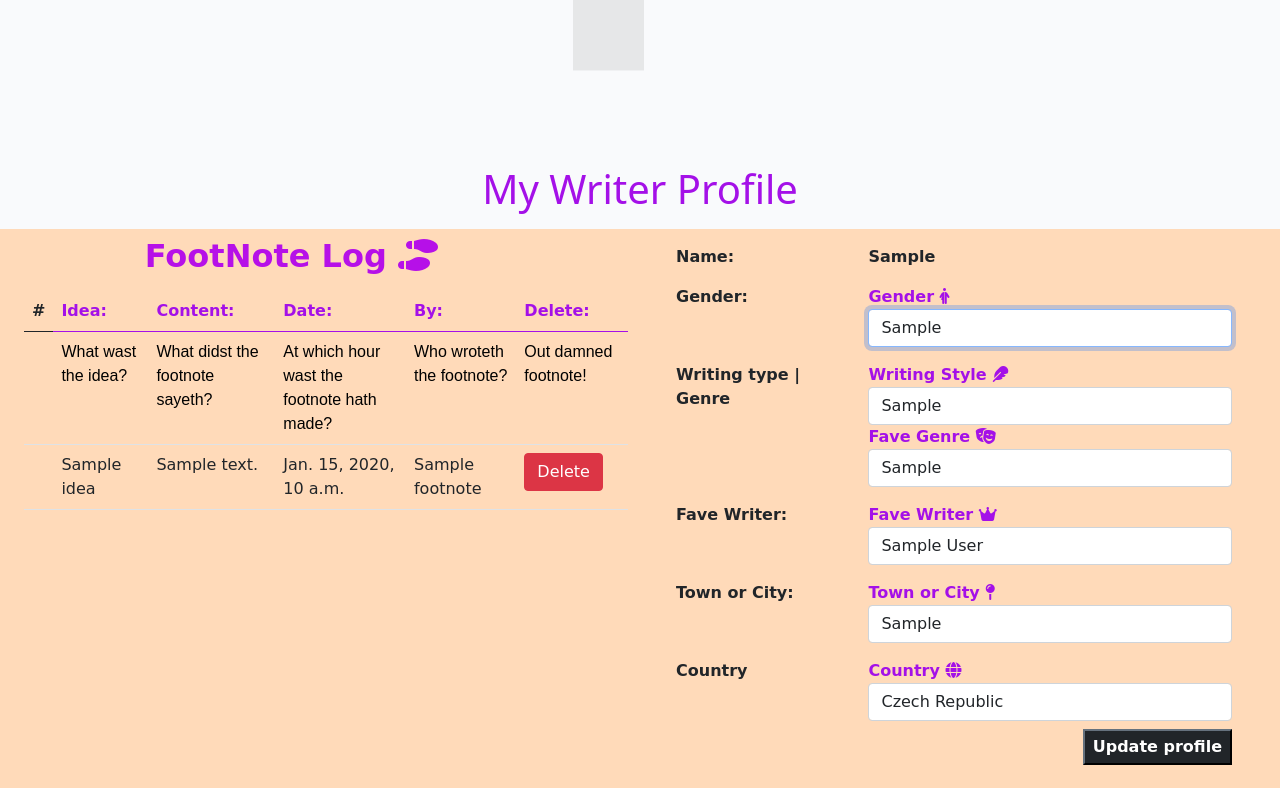
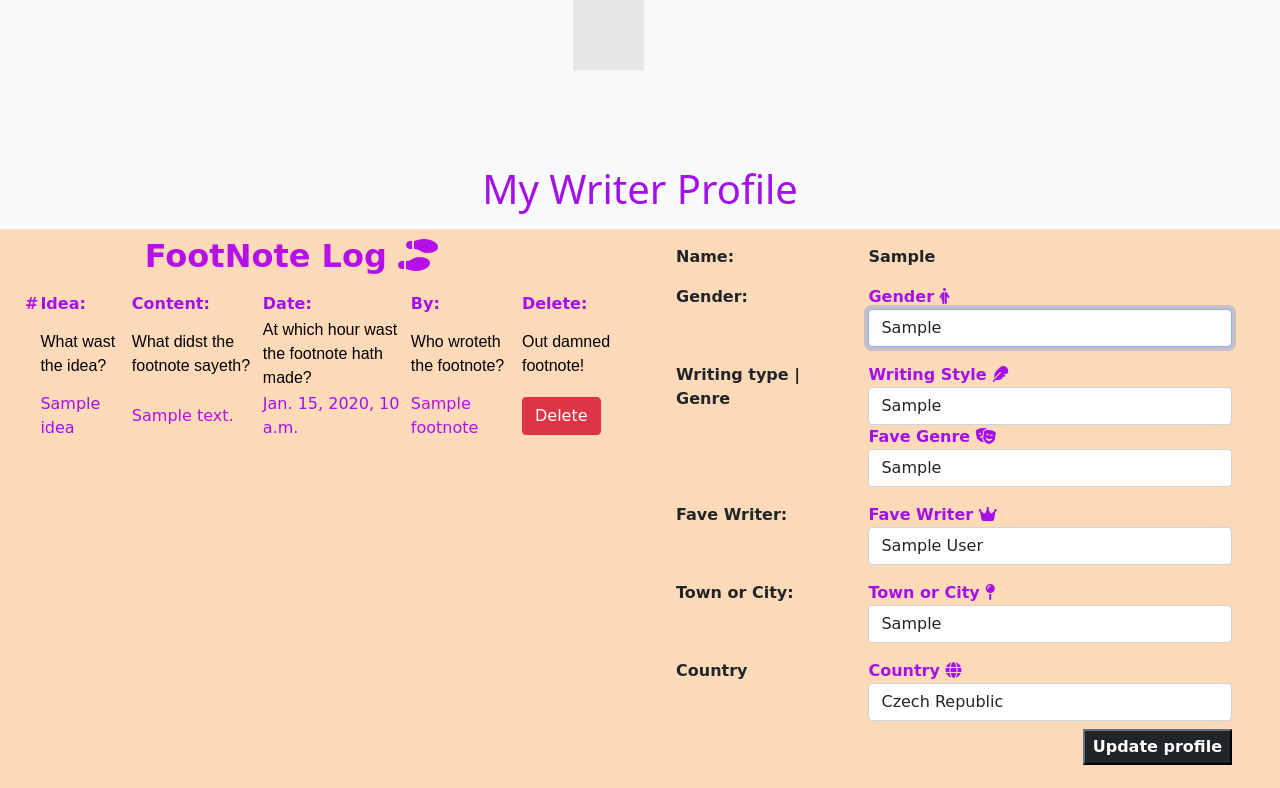
Before and after one commit to valerieniloinsigh31/footnote-app, a Django app: page /writerprofile in a window 1280 px wide. Shown: the part 211-999 px from the top of the page. Run offline with Django 3.2, Linux system fonts and the light colour scheme; a user stored in the database is signed in; tables that the repository leaves empty hold one stand-in row (values such as "Sample post"); some libraries are stand-ins or nearby versions; some web fonts are replaced.

Commit message:
Return writerprofile.html to state with collapsible and redo

```diff
--- a/writer_profile/templates/writer_profile/writerprofile.html
+++ b/writer_profile/templates/writer_profile/writerprofile.html
@@ -4,7 +4,6 @@
 
 
 {% block content %}
-
 
 <link rel="stylesheet" href="{% static 'writer_profile/css/writerprofile.css' %}">
 
@@ -13,6 +12,7 @@
 <div class="container-fluid" style="background-color:peachpuff">
   <div class="row mx-auto mb-4">
     <div class="col-lg-6 col-md-12 mt-2">
+      <!-- collapsible feature from bootstrap-->
       <div>
         <div>
           <h2>
@@ -20,7 +20,7 @@
           </h2>
         </div>
         <div>
-          <table class="table">
+          <table>
                     <thead>
                         <tr>
                           <th scope="col">#</th>
@@ -39,12 +39,15 @@
                     <td scope="col" style="color:black;font-family:Arial, Helvetica, sans-serif;">At which hour wast  the  footnote  hath made?</td>
                     <td scope="col" style="color:black;font-family:Arial, Helvetica, sans-serif;">Who wroteth  the  footnote?</td>
                     <td scope="col" style="color:black;font-family:Arial, Helvetica, sans-serif;">Out damned footnote!</td>
+
       </tr>
+              <div>
+                    <tr>
                     {% for footnote in footnotes %}
                           <td></td>
-              <td>{{ footnote.idea}}</td>
+                          <td style="color:#a410e8;">{{ footnote.idea}}</td>
                           <td>{{ footnote.content }}{{ content }}</td>
-              <td>{{ footnote.created_on }}</td>
+                          <td style="color:#a410e8;">{{ footnote.created_on }}</td>
                           <td>{{ footnote.name }}</td>
                           <td><a href="/delete/{{ footnote.id }}">
                             <button type="button" class="btn btn-danger">Delete</button></a></td>
@@ -54,9 +57,10 @@
                   </table>
                 </div>
               </div>
+      </div>
 
 <!-- Profile form section -->
-</div>
+
 <div class="col-lg-6 col-md-10 mt-2 ">
 <form method="POST" class="px-3" id="writerprofile-form">
 {% csrf_token %}
```
Lines whose indentation alone changed are shown as unchanged.
